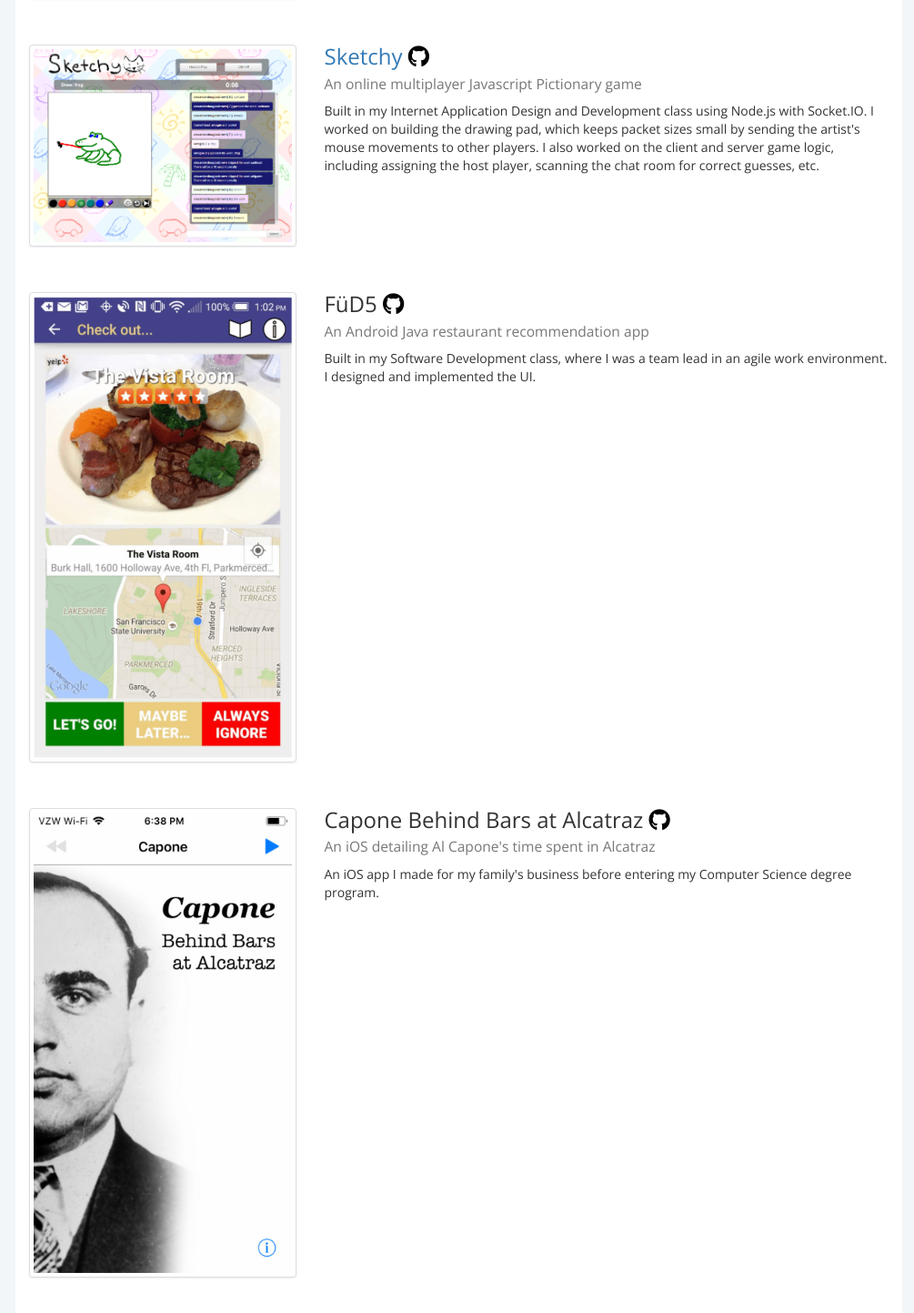
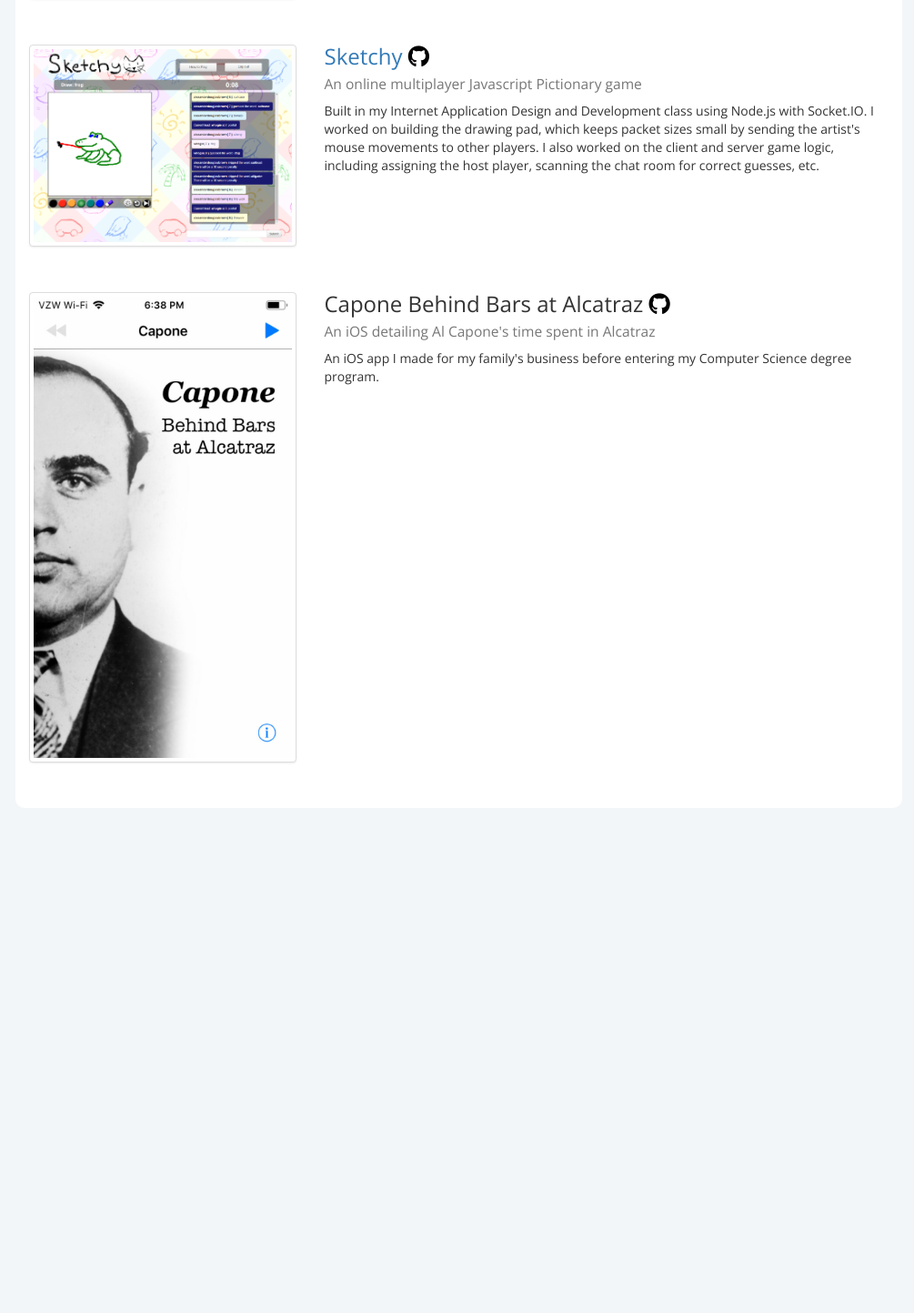
Before and after one commit to alexanderdouglasbrown/portfolio, a React (Create React App) app: page / in a window 1280 px wide. Shown: the part 1673-3116 px from the top of the page at 91% size, without its empty margins (136-1141 px from the left). After the commit the page ends 2581 px from the top, so only its background shows below. Built offline with nearby package versions, Linux system fonts and the light colour scheme.

Commit message:
Remove FuD5

```diff
--- a/src/App.js
+++ b/src/App.js
@@ -110,16 +110,6 @@ class App extends Component {
                     </Project>
               <Project
                 showLightboxCallback={this.showLightbox}
-                image="images/fud5.png"
-                title="FüD5"
-                description="An Android Java restaurant recommendation app"
-                giturl="https://github.com/alexanderdouglasbrown/FUD5"
-              >
-                Built in my Software Development class, where I was a team lead in an agile work environment.
-                I designed and implemented the UI.
-                    </Project>
-              <Project
-                showLightboxCallback={this.showLightbox}
                 image="images/capone.jpg"
                 video="videos/capone.mp4"
                 title="Capone Behind Bars at Alcatraz"
```
